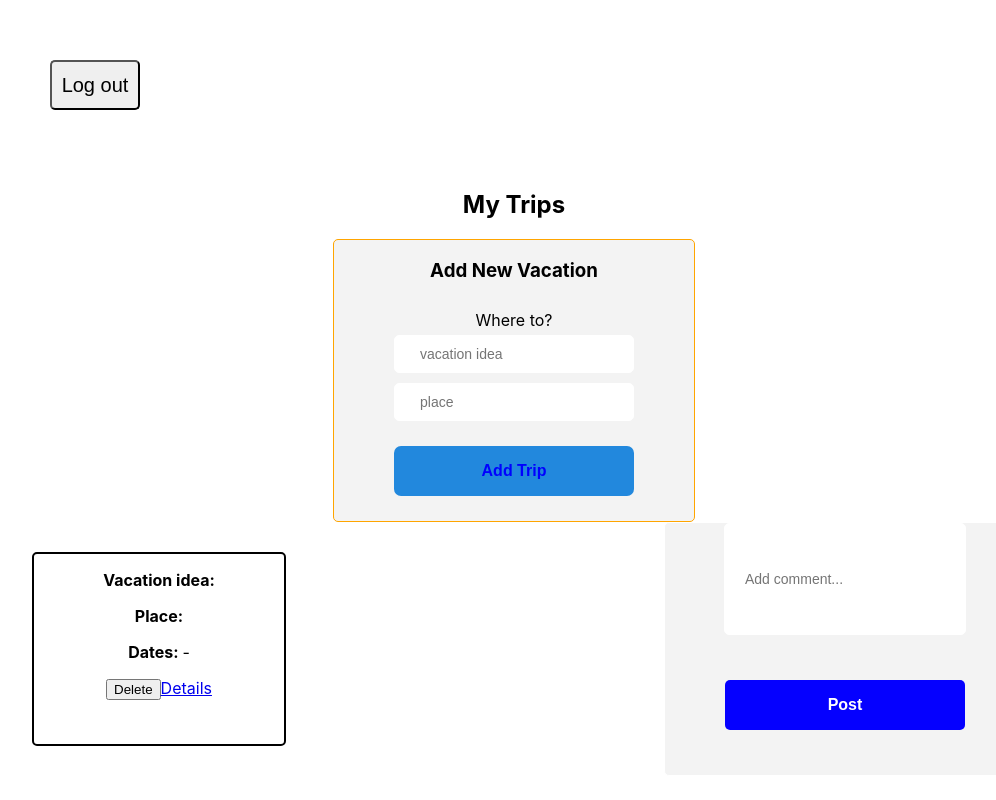
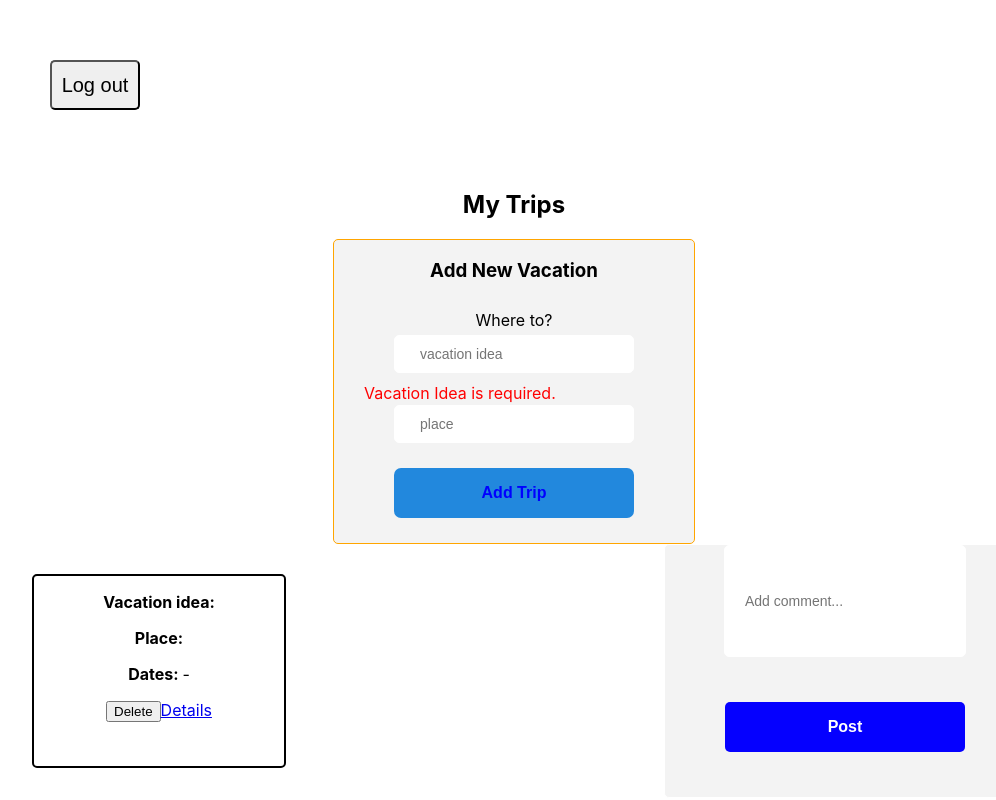
Before and after one commit to Build-Vacation-Planner/Front-End, a React (Create React App) app in the folder vacation/: page /vacation in a window 1280 px wide. Shown: the whole page, without its empty margins (126-1122 px from the left). Built offline with nearby package versions, Linux system fonts and the light colour scheme; no server answers; sample sign-in values are in the browser's storage.

Commit message:
Update Vacation.js

```diff
--- a/vacation/src/components/Vacation.js
+++ b/vacation/src/components/Vacation.js
@@ -43,6 +43,9 @@ const Vacation = ({ user, fetchUser, addVacation, history }) => {
                                 onChange={handleChange}
                                 placeholder='vacation idea'
                             />
+
+      <Message>Vacation Idea is required.</Message>
+
                             <StyledInput
                                 name="place"
                                 value={newTrip.place}
@@ -145,3 +148,7 @@ const Container = Styled.div`
     justify-content: space-between;
     flex-wrap: wrap;
 `
+const Message = Styled.label`
+margin-bottom: 2px;
+color: red;
+`;
```
